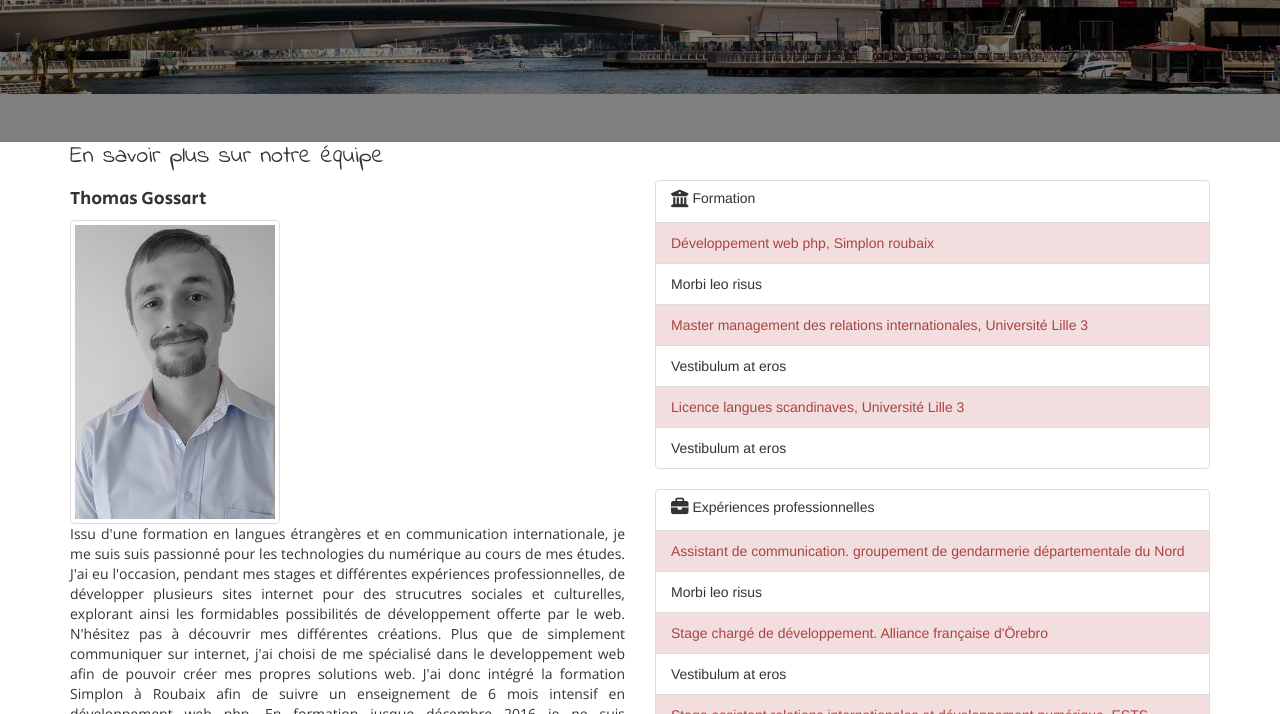
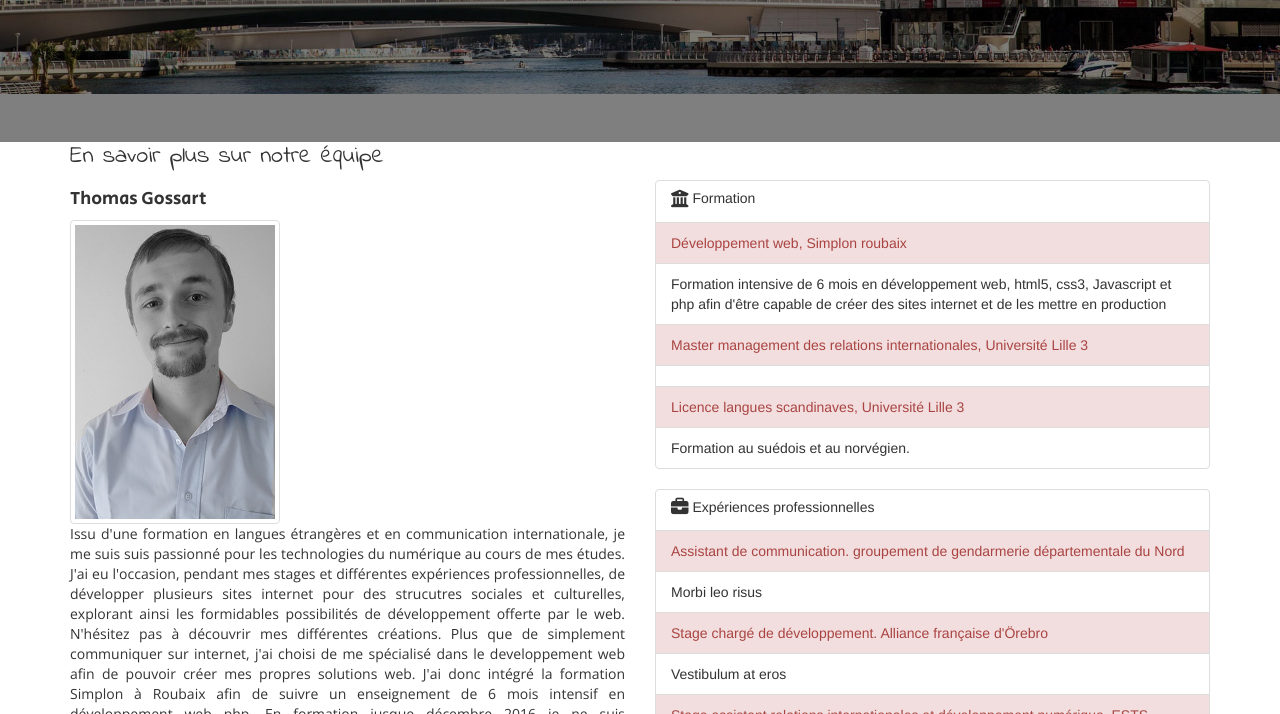
Before and after one commit to Simplon-Roubaix/portfolio-isabelle-thomas, a plain HTML site: page apropos.html in a window 1280 px wide. Shown: the part 386-1100 px from the top of the page. Drawn offline with nearby package versions, Linux system fonts and the light colour scheme.

Commit message:
started studies description in apropos.html

```diff
--- a/apropos.html
+++ b/apropos.html
@@ -83,12 +83,13 @@ pour de nouveaux projets actuellement mais je recherche un stage à partir de ja
         <li class="list-group-item bg-danger text-xs-center">
           <h5 class="list-group-item-heading"> <i class="fa fa-lg fa-university" aria-hidden="true"></i>   Formation</h5>
         </li>
-        <li class="list-group-item list-group-item-danger">Développement web php, Simplon roubaix</li>
-        <li class="list-group-item">Morbi leo risus</li>
+        <li class="list-group-item list-group-item-danger">Développement web, Simplon roubaix</li>
+        <li class="list-group-item">Formation intensive de 6 mois en développement web, html5, css3, Javascript et php afin d'être capable de
+        créer des sites internet et de les mettre en production</li>
         <li class="list-group-item list-group-item-danger">Master management des relations internationales, Université Lille 3</li>
-        <li class="list-group-item">Vestibulum at eros</li>
+        <li class="list-group-item"></li>
         <li class="list-group-item list-group-item-danger">Licence langues scandinaves, Université Lille 3</li>
-        <li class="list-group-item">Vestibulum at eros</li>
+        <li class="list-group-item">Formation au suédois et au norvégien.</li>
       </div>
 
       <div class="list-group m-y-2">
```
